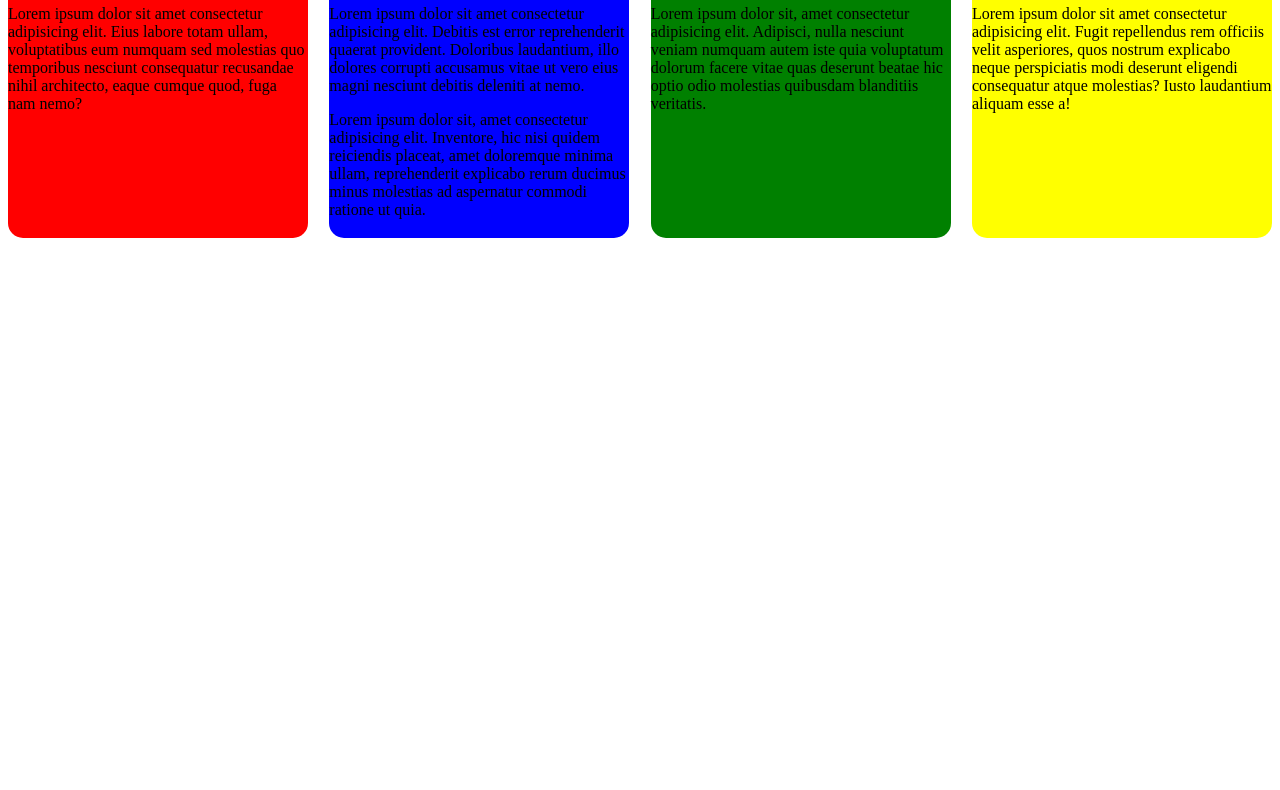
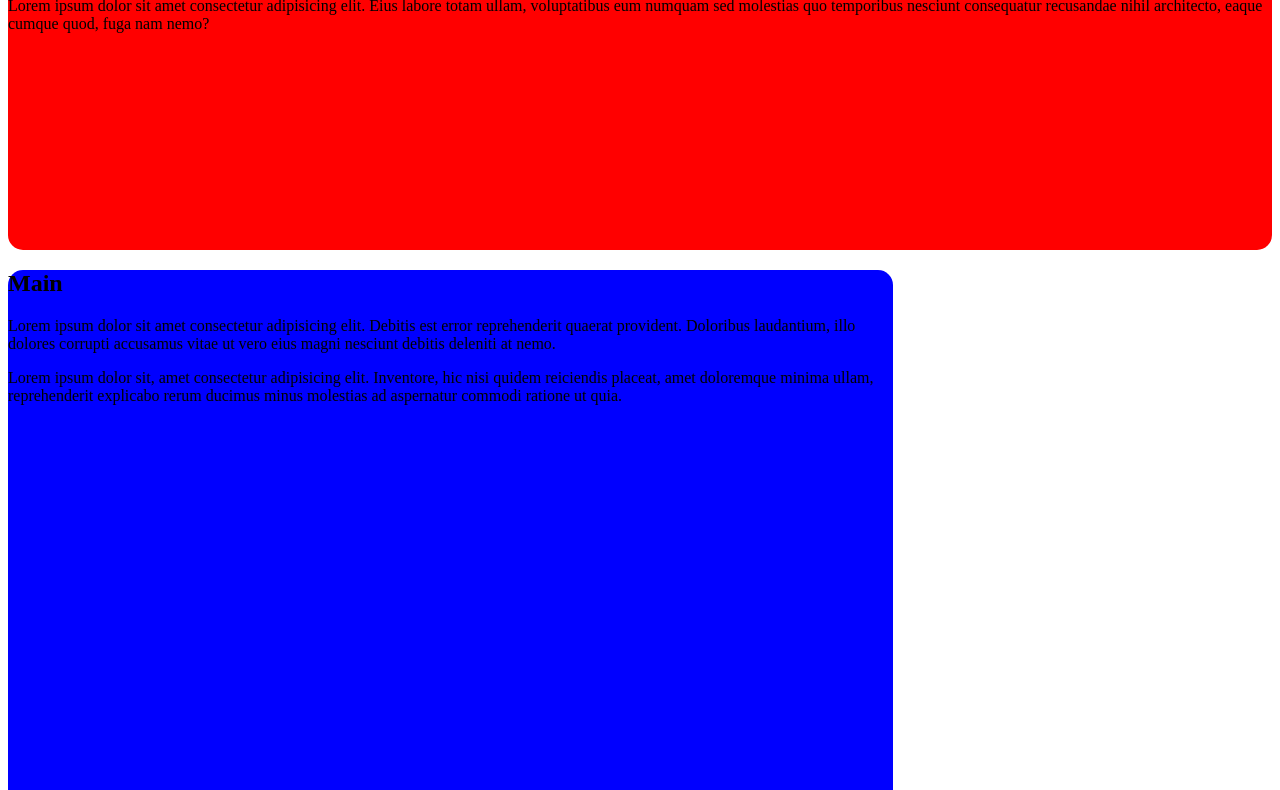
Before and after one commit to Lucaslandivar/Display-design, a plain HTML site: page index.html in a window 1280 px wide. Shown: the part 70-860 px from the top of the page. Before the commit the page ends 800 px from the top, so only its background shows below. Drawn offline with Linux system fonts and the light colour scheme.

Commit message:
Add files via upload

```diff
--- a/CSS/styles.css
+++ b/CSS/styles.css
@@ -1,32 +1,29 @@
-.container {
-    display: flex;
-    justify-content: space-between;
-    position: relative;
-}
+
 
 header {
-    width: 300px;
+    width: 100%;
     height: 300px;
     border-radius: 15px;
     background-color: red;
 }
 
 main {
-    width: 300px;
-    height: 300px;
+    width: 70%;
+    height: 600px;
     border-radius: 15px;
     background-color: blue;
 }
 
 aside {
-    width: 300px;
-    height: 300px;
+    width: 30%;
+    bottom: 140px;
+    height: 600px;
     border-radius: 15px;
     background-color: green;
 }
 
 footer {
-    width: 300px;
+    width: 100%;
     height: 300px;
     border-radius: 15px;
     background-color: yellow;
```
